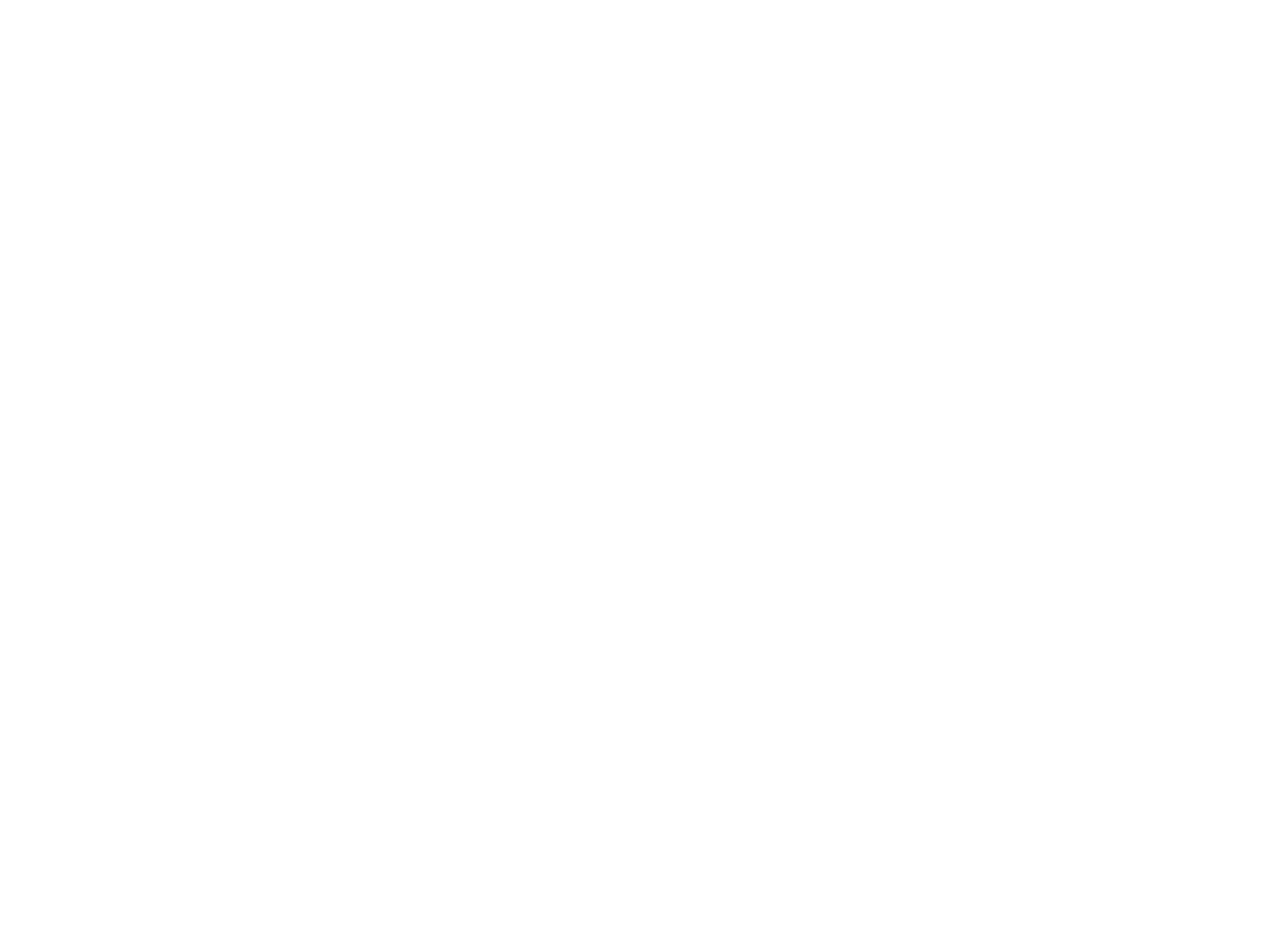
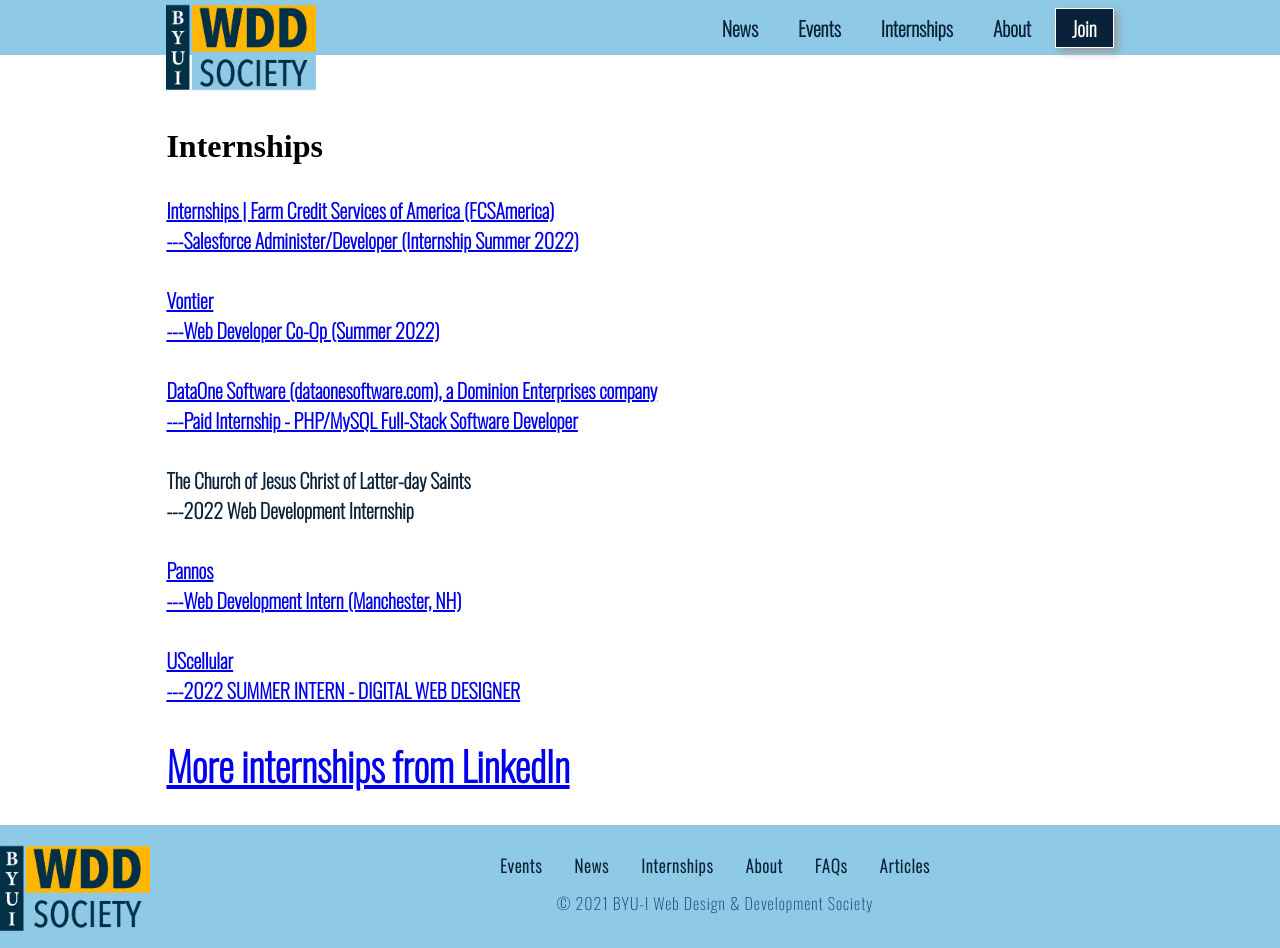
Before and after one commit to wddbyui/wddbyui.github.io, a website: page internships/index.html in a window 1280 px wide. Before the commit the page ends 800 px from the top, so only its background shows below. Drawn offline with nearby package versions, Linux system fonts and the light colour scheme.

Commit message:
added internships page, moved about pics to images

```diff
--- a/internships/index.html
+++ b/internships/index.html
@@ -0,0 +1,59 @@
+<!DOCTYPE html>
+<html lang="en">
+    <head>
+        <meta charset="UTF-8">
+        <meta http-equiv="X-UA-Compatible" content="IE=edge">
+        <meta name="viewport" content="width=device-width, initial-scale=1.0">
+        <meta name="description" content="Welcome to the BYU-I Web Design and Development Society! Check out our list of internships here!">
+        <link href="../src/css/styles.css" rel="stylesheet">
+        <link rel="stylesheet" href="https://cdnjs.cloudflare.com/ajax/libs/font-awesome/5.13.0/css/all.min.css" />
+        <title>WDD Society | Events</title>
+        <link rel="preconnect" href="https://fonts.gstatic.com">
+        <link href="https://fonts.googleapis.com/css2?family=Oswald:wght@200&display=swap" rel="stylesheet">
+        <link rel="icon" href="../src/images/logo.png" type="image/gif" sizes="16x16">
+    </head>
+    <body>
+        <header id="top">
+            <a href="/" id="logo"><img src="../src/images/logo.png" alt="BYU-I WDD Society Logo"></a>
+            <input type="checkbox" name="menuCheckbox" id="menuCheckbox">
+            <nav>
+                <ul>
+                    <li><label for="menuCheckbox"><a class="nav-links" id="menuLabel">Menu</a><a class="nav-links" id="closeMenu">Close</a></label></li>
+                    <li><a class="nav-links" href="../news/index.html">News</a></li>
+                    <li><a class="nav-links" href="../events/index.html">Events</a></li>
+                    <li><a class="nav-links" href="../internships/index.html">Internships</a></li>
+                    <li><a class="nav-links" href="../about/index.html">About</a></li>
+                    <li><a class="nav-links" href="#" id="join">Join</a></li>
+                </ul>
+            </nav>
+        </header>
+        <main>
+            <h1>Internships</h1>
+            <div class="">
+                <div class="nav-links">
+                    <div><a href="https://careers.fcsamerica.com/job/13846264/"><br> Internships | Farm Credit Services of America (FCSAmerica)<br>---Salesforce Administer/Developer (Internship Summer 2022)</a></div>
+                    <div> <a href="https://careers.vontier.com/us/en/job/VONTUSMAT002128/Web-Developer-Co-Op-Summer-2022?utm_source=linkedin&utm_medium=phenom-feeds"><br> Vontier<br>---Web Developer Co-Op (Summer 2022)</a></div>
+                    <div><a href="https://jobs.jobvite.com/dominionenterprises/job/oaU0ffw3"><br> DataOne Software (dataonesoftware.com), a Dominion Enterprises company <br> ---Paid Internship - PHP/MySQL Full-Stack Software Developer </a></div>
+                    <div><a href="https://careersearch.churchofjesuschrist.org/Public/jobdetail.aspx?jobid=310553"></a> <br>The Church of Jesus Christ of Latter-day Saints <br> ---2022 Web Development Internship   </div>
+                    <div><a href="https://theapplicantmanager.com/jobs?pos=s6380&fs=1.0em"> <br> Pannos <br>---Web Development Intern (Manchester, NH) </a></div>
+                    <div><a href="https://www.uscellular.jobs/job/USCEUS6072/2022-Summer-Intern-Digital-Web-Designer?utm_source=linkedin&src=JB-10278&utm_medium=phenom-feeds&utm_campaign=linkedin"> <br>UScellular <br>---2022 SUMMER INTERN - DIGITAL WEB DESIGNER </a>  </div>
+                    <div><P><br> <a href="https://www.linkedin.com/jobs/search/?f_E=1&geoId=103644278&keywords=web%20developer&location=United%20States"> <h1>More internships from LinkedIn</h1> </a> </P> <br> </div>
+                </div>
+            </div>
+        </main>
+        <footer>
+            <a href="/" id="footer-logo">
+                <img src="../src/images/logo.png" alt="BYU-I WDD Society Logo">
+            </a>
+            <ul id="footer-links">
+                <li class="footer-link"><a href="../events">Events</a></li>
+                <li class="footer-link"><a href="#">News</a></li>
+                <li class="footer-link"><a href="../internships">Internships</a></li>
+                <li class="footer-link"><a href="../about">About</a></li>
+                <li class="footer-link"><a href="#">FAQs</a></li>
+                <li class="footer-link"><a href="#">Articles</a></li>
+            </ul>
+            <div id="copy">&copy; 2021 BYU-I Web Design & Development Society</div>
+        </footer>
+    </body>
+</html>
```
Also changed, not shown: about/index.html (+5 -5 lines), src/images/kellie.jpg (renamed from kellie.jpg), src/images/maryna.png (renamed from maryna.png), src/images/vova.jpg (renamed from vova.jpg).
